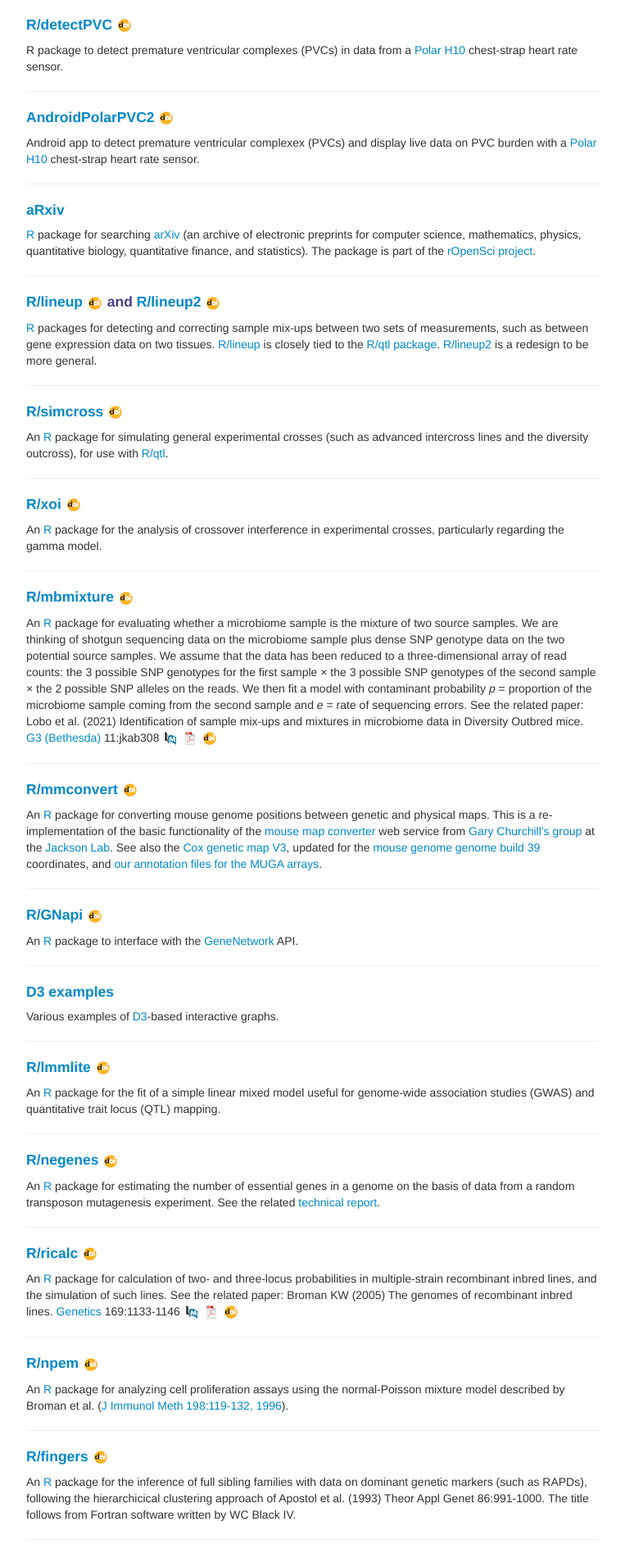
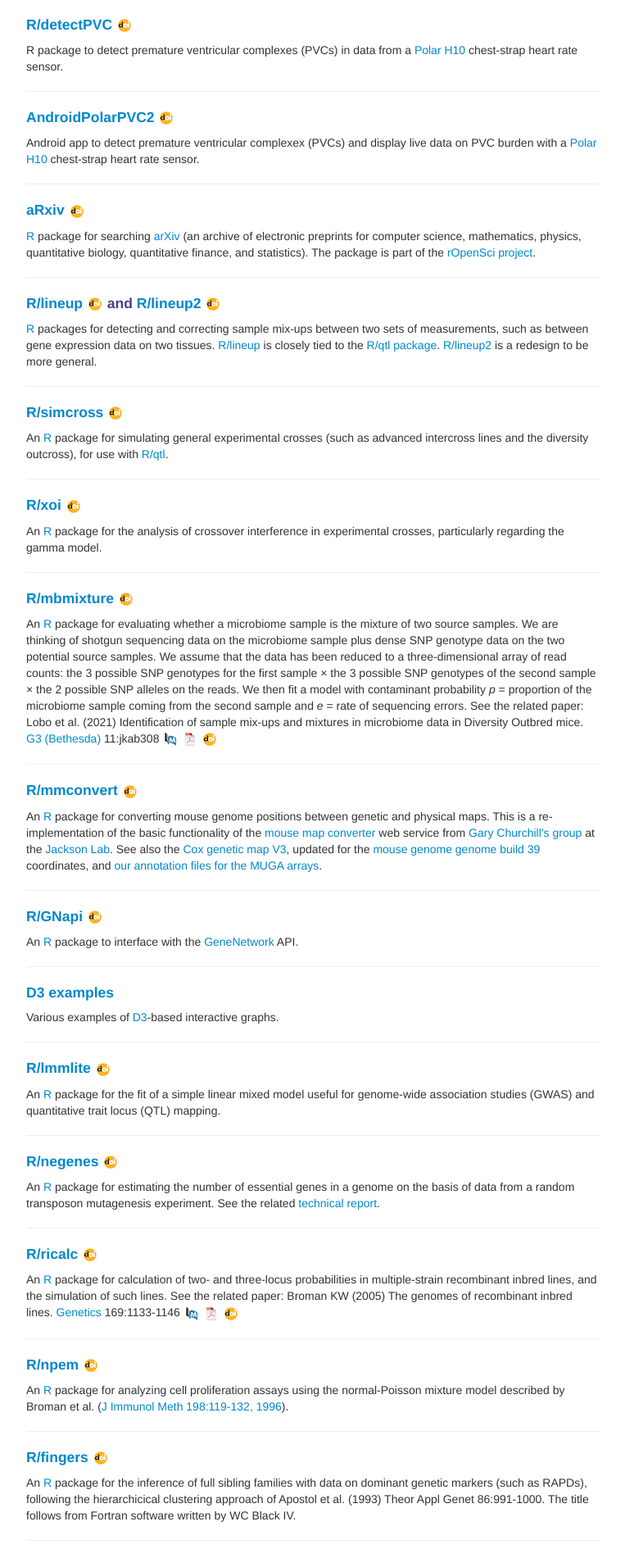
Before and after one commit to kbroman/kbroman.github.io, a Jekyll site: the page built from software.md, in a window 1280 px wide. Shown: the part 780-2681 px from the top of the page at 82% size, without its empty margins (258-1021 px from the left). Built offline with Jekyll 4.4.1, drawn with Linux system fonts in a browser that asks for light colours.

Commit message:
software.md: add aRxiv doi from CRAN

```diff
--- a/software.md
+++ b/software.md
@@ -82,7 +82,7 @@
 
 ---
 
-#### <a name="aRxiv"></a>[aRxiv](https://github.com/ropensci/aRxiv)
+#### <a name="aRxiv"></a>[aRxiv](https://github.com/ropensci/aRxiv) [![CRAN DOI](icons16/doi-icon.png)](https://doi.org/10.32614/CRAN.package.aRxiv)
 
 [R](https://www.r-project.org) package for searching
 [arXiv](https://arxiv.org) (an archive of electronic preprints for
```
